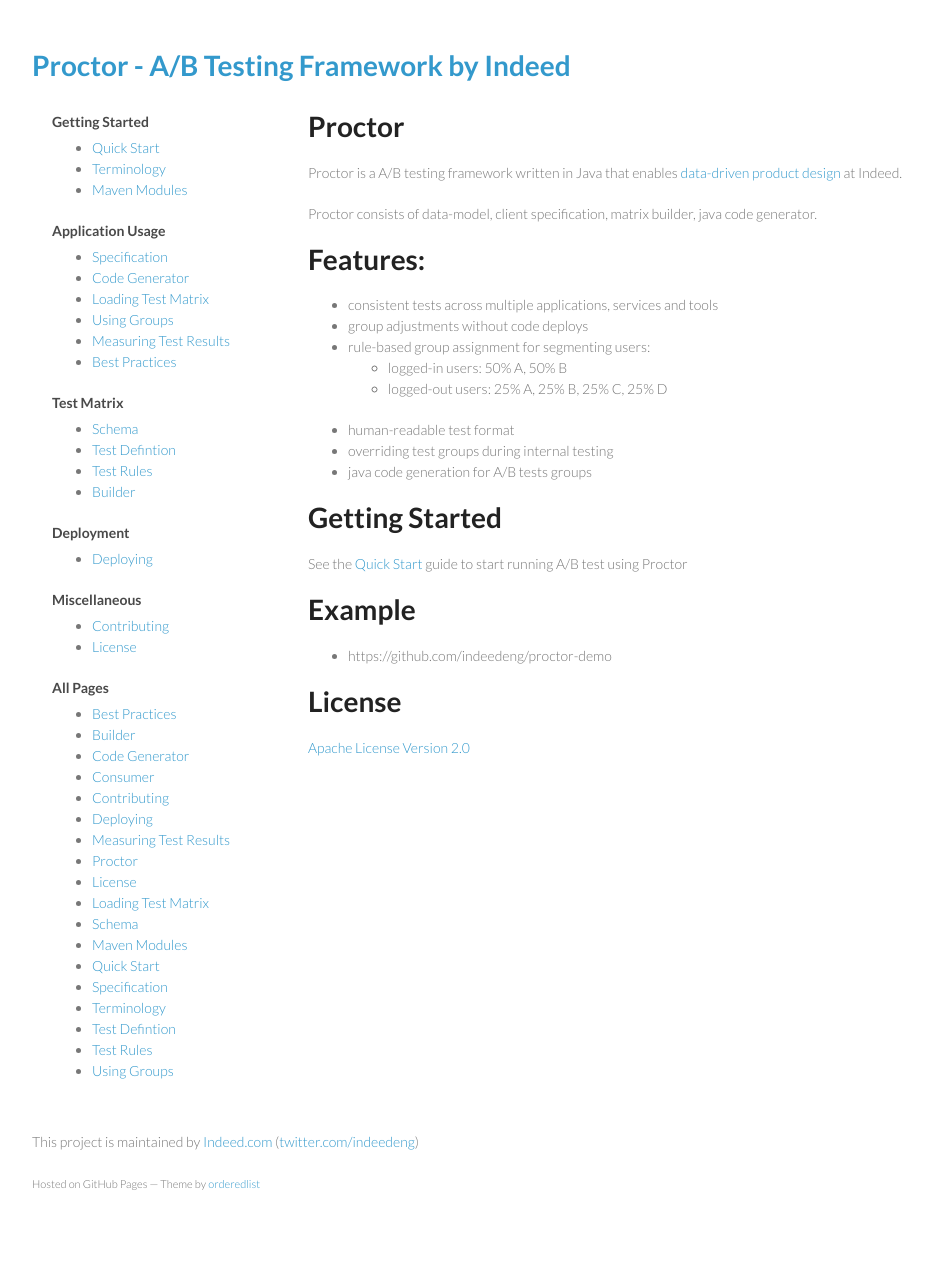
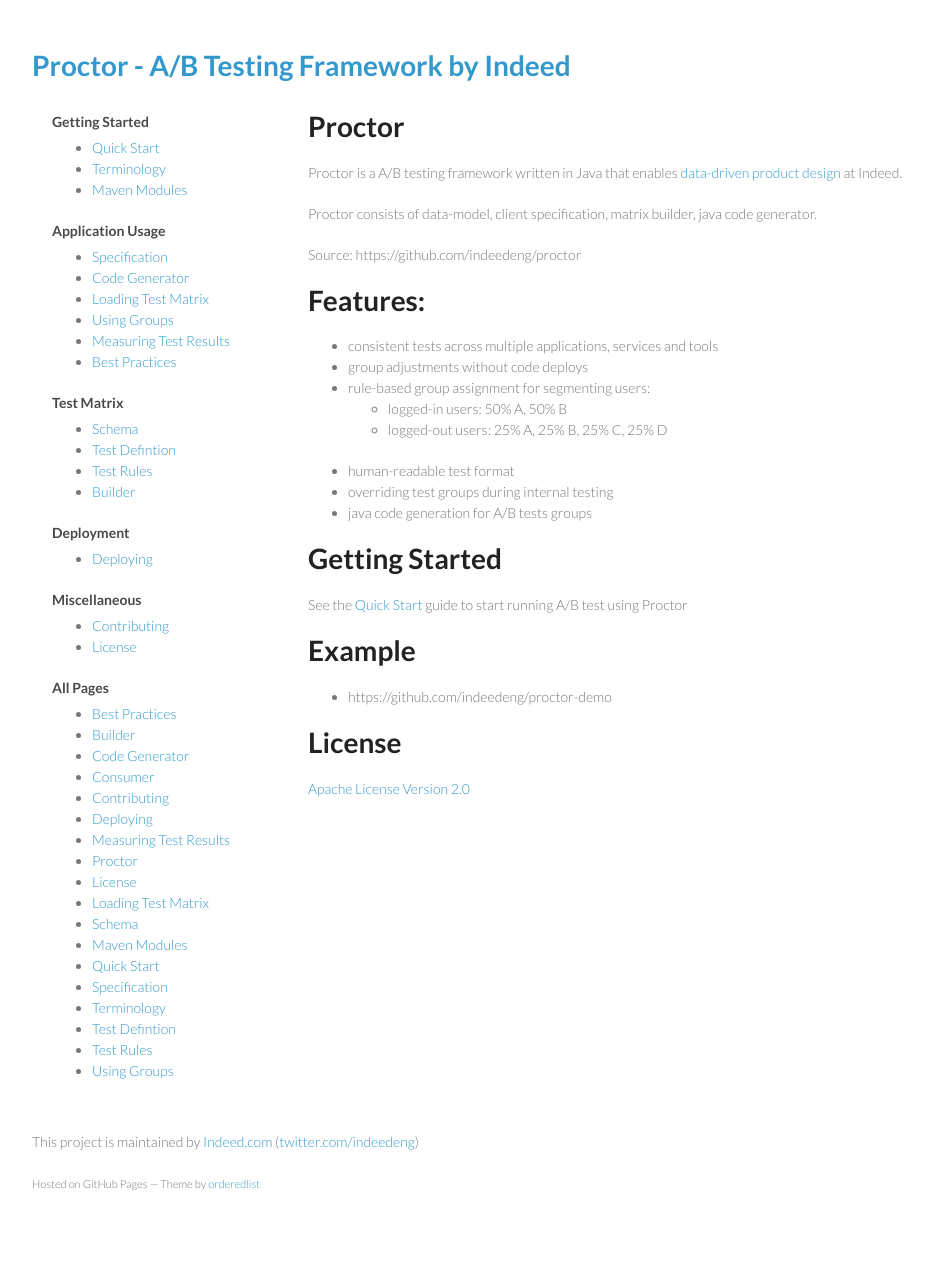
Before and after one commit to indeedeng/proctor, a Jekyll site: the page built from index.md, in a window 1280 px wide. Shown: the whole page, without its empty margins (18-951 px from the left). Built offline with Jekyll 4.4.1, drawn with Linux system fonts in a browser that asks for light colours; Markdown is read by kramdown in place of the engine named in the settings; some of the changed lines change nothing that is shown.

Commit message:
link to project

```diff
--- a/index.md
+++ b/index.md
@@ -7,6 +7,8 @@
 Proctor is a A/B testing framework written in Java that enables [data-driven product design](http://engineering.indeed.com/blog/2013/05/indeedeng-data-driven-product-design-slides-video/) at Indeed.
 
 Proctor consists of data-model, client specification, matrix builder, java code generator.
+
+Source: https://github.com/indeedeng/proctor
 
 # Features:
 - consistent tests across multiple applications, services and tools
```
